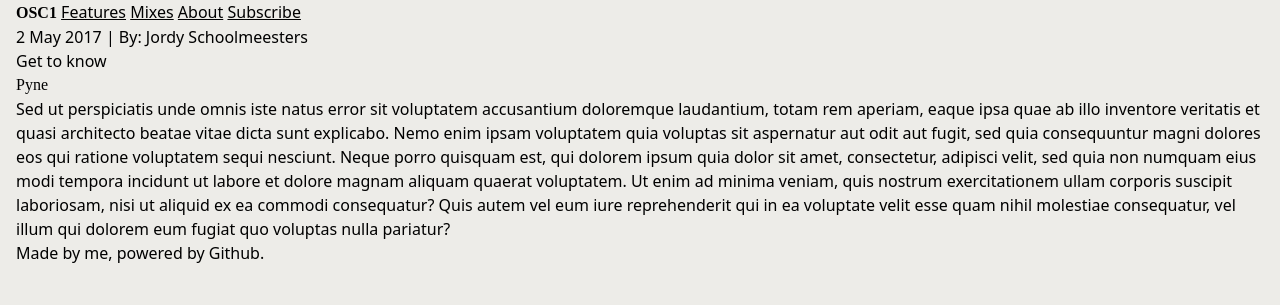
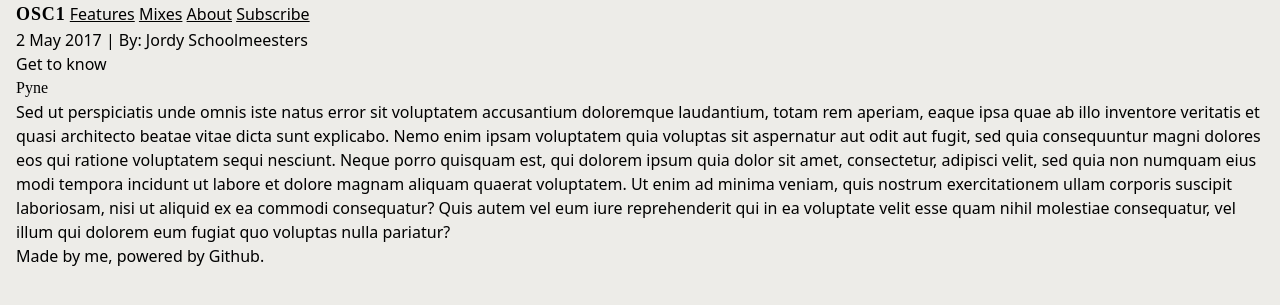
Before and after one commit to osc1blog/osc1blog.github.io, a Jekyll site: the page built from _posts/2017-5-2-pyne.md, in a window 1280 px wide. Shown: the top 305 px of the page. Built offline with Jekyll 4.4.1, drawn with Linux system fonts in a browser that asks for light colours; nearby versions of some CDN libraries; some web fonts are replaced.

Commit message:
Update nav.html

```diff
--- a/_includes/nav.html
+++ b/_includes/nav.html
@@ -1,5 +1,5 @@
 <nav>
-  <a href="/" class="font-bold font-['Leto']">OSC1</a>
+  <a href="/" class="tracking-wider text-2xl font-bold font-['Leto'] text-lg">OSC1</a>
   <a href="/features/" class="underline">Features</a>
   <a href="/mixes/" class="underline">Mixes</a>
   <a href="/about/" class="underline">About</a>
```
